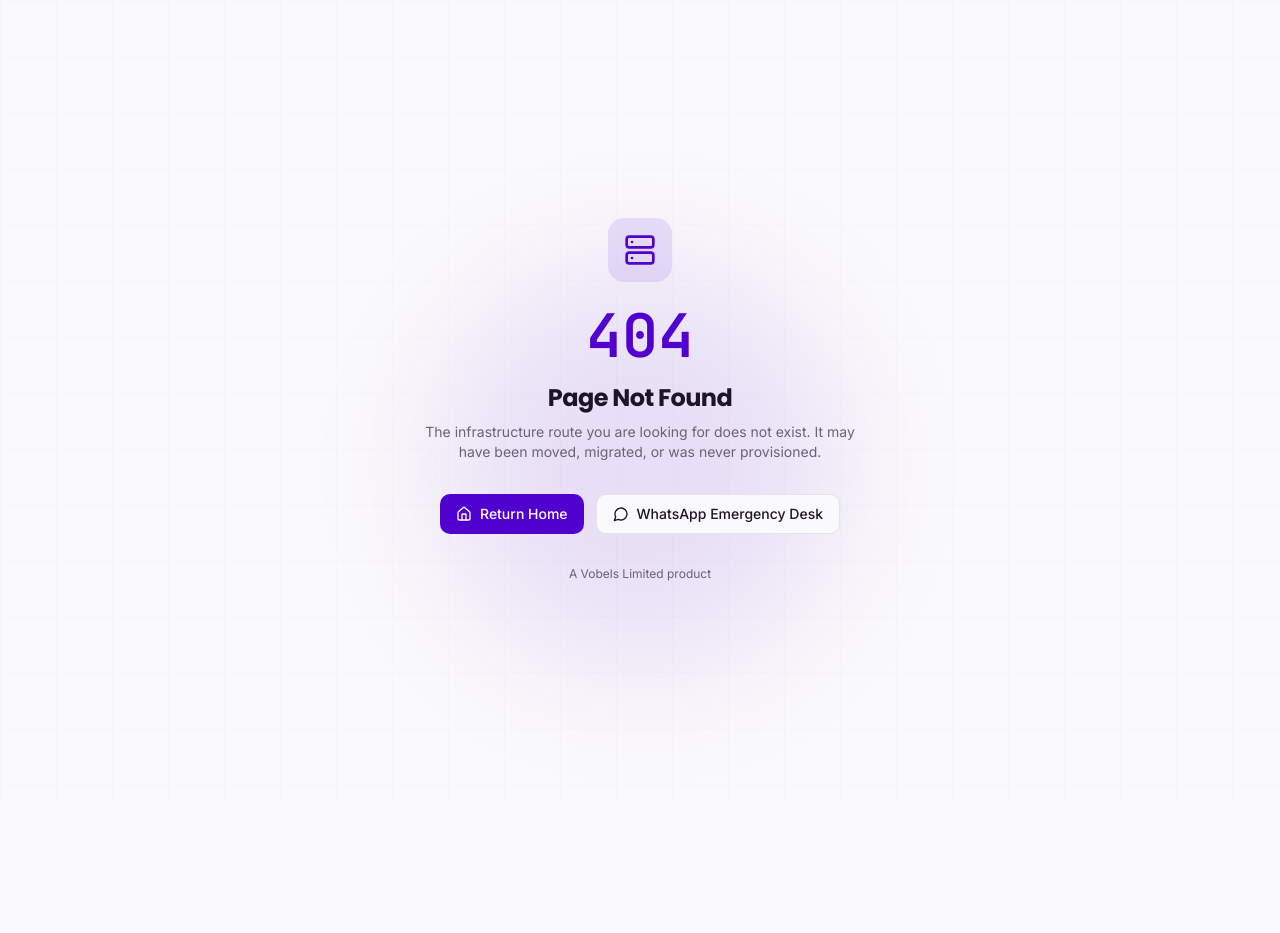
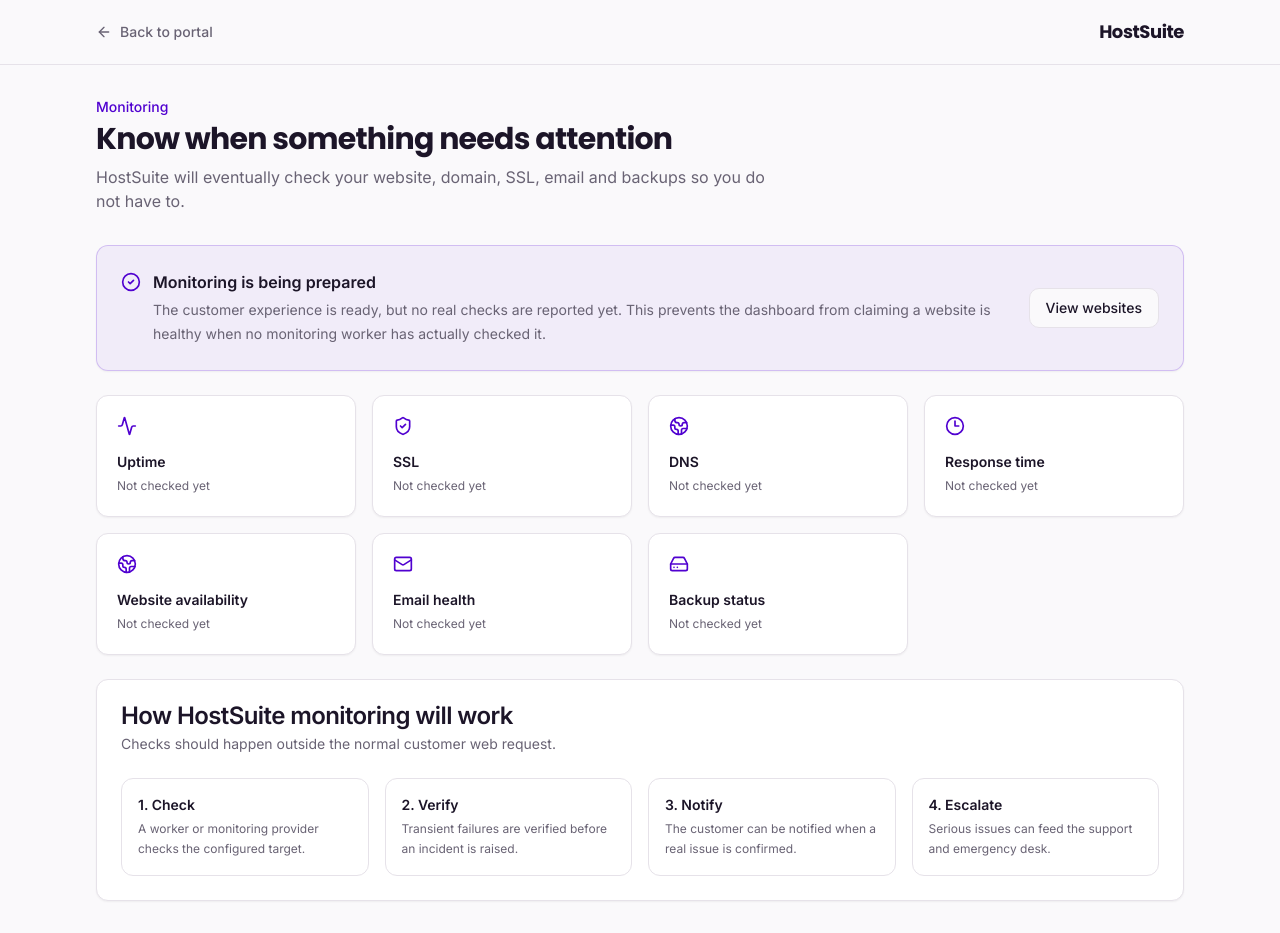
Before and after one commit to Holladworld/hostsuite, a Next.js app: page /portal/monitoring in a window 1280 px wide. Before the commit this address had no page. Before the commit the page ends 800 px from the top, so only its background shows below. Built offline with nearby package versions, Linux system fonts and the light colour scheme.

Commit message:
feat: add monitoring portal experience

```diff
--- /dev/null
+++ b/app/portal/monitoring/page.tsx
@@ -0,0 +1,24 @@
+'use client';
+
+import Link from 'next/link';
+import { ArrowLeft, CheckCircle2, Clock3, Globe2, Mail, ShieldCheck, Activity, HardDrive } from 'lucide-react';
+import { Button } from '@/components/ui/button';
+import { Card, CardContent, CardDescription, CardHeader, CardTitle } from '@/components/ui/card';
+import { MONITOR_CHECKS } from '@/lib/monitoring';
+
+export default function MonitoringPage() {
+  return (
+    <div className="min-h-screen bg-background">
+      <header className="border-b border-border"><div className="mx-auto flex h-16 max-w-6xl items-center justify-between px-4 sm:px-6 lg:px-8"><Link href="/portal/dashboard" className="inline-flex items-center gap-2 text-sm font-medium text-muted-foreground hover:text-foreground"><ArrowLeft className="h-4 w-4" /> Back to portal</Link><Link href="/" className="font-display text-lg font-bold tracking-tight">HostSuite</Link></div></header>
+      <main className="mx-auto max-w-6xl px-4 py-8 sm:px-6 lg:px-8">
+        <div><p className="text-sm font-medium text-primary">Monitoring</p><h1 className="mt-1 font-display text-3xl font-bold tracking-tight">Know when something needs attention</h1><p className="mt-2 max-w-2xl text-sm leading-6 text-muted-foreground sm:text-base">HostSuite will eventually check your website, domain, SSL, email and backups so you do not have to.</p></div>
+
+        <Card className="mt-8 border-primary/20 bg-primary/5"><CardContent className="flex flex-col gap-4 p-6 sm:flex-row sm:items-center sm:justify-between"><div className="flex items-start gap-3"><CheckCircle2 className="mt-0.5 h-5 w-5 shrink-0 text-primary" /><div><p className="font-semibold">Monitoring is being prepared</p><p className="mt-1 text-sm leading-6 text-muted-foreground">The customer experience is ready, but no real checks are reported yet. This prevents the dashboard from claiming a website is healthy when no monitoring worker has actually checked it.</p></div></div><Button asChild variant="outline"><Link href="/portal/websites">View websites</Link></Button></CardContent></Card>
+
+        <div className="mt-6 grid gap-4 sm:grid-cols-2 lg:grid-cols-4">{MONITOR_CHECKS.map((check) => { const icons = { uptime: Activity, ssl: ShieldCheck, dns: Globe2, response_time: Clock3, website: Globe2, email: Mail, backup: HardDrive }; const Icon = icons[check.type]; return <Card key={check.type}><CardContent className="p-5"><Icon className="h-5 w-5 text-primary" /><p className="mt-4 text-sm font-semibold">{check.label}</p><p className="mt-1 text-xs leading-5 text-muted-foreground">Not checked yet</p></CardContent></Card>; })}</div>
+
+        <Card className="mt-6"><CardHeader><CardTitle>How HostSuite monitoring will work</CardTitle><CardDescription>Checks should happen outside the normal customer web request.</CardDescription></CardHeader><CardContent><div className="grid gap-4 md:grid-cols-4"><div className="rounded-xl border border-border p-4"><p className="text-sm font-semibold">1. Check</p><p className="mt-1 text-xs leading-5 text-muted-foreground">A worker or monitoring provider checks the configured target.</p></div><div className="rounded-xl border border-border p-4"><p className="text-sm font-semibold">2. Verify</p><p className="mt-1 text-xs leading-5 text-muted-foreground">Transient failures are verified before an incident is raised.</p></div><div className="rounded-xl border border-border p-4"><p className="text-sm font-semibold">3. Notify</p><p className="mt-1 text-xs leading-5 text-muted-foreground">The customer can be notified when a real issue is confirmed.</p></div><div className="rounded-xl border border-border p-4"><p className="text-sm font-semibold">4. Escalate</p><p className="mt-1 text-xs leading-5 text-muted-foreground">Serious issues can feed the support and emergency desk.</p></div></div></CardContent></Card>
+      </main>
+    </div>
+  );
+}
```
